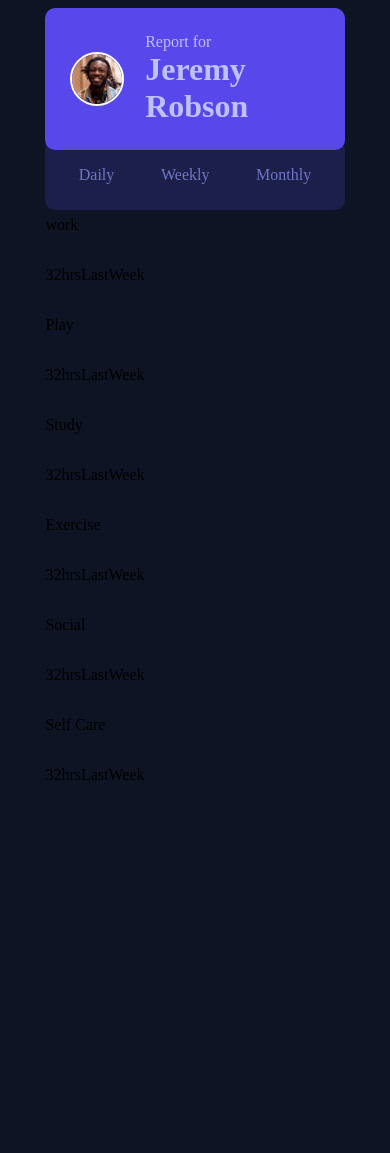
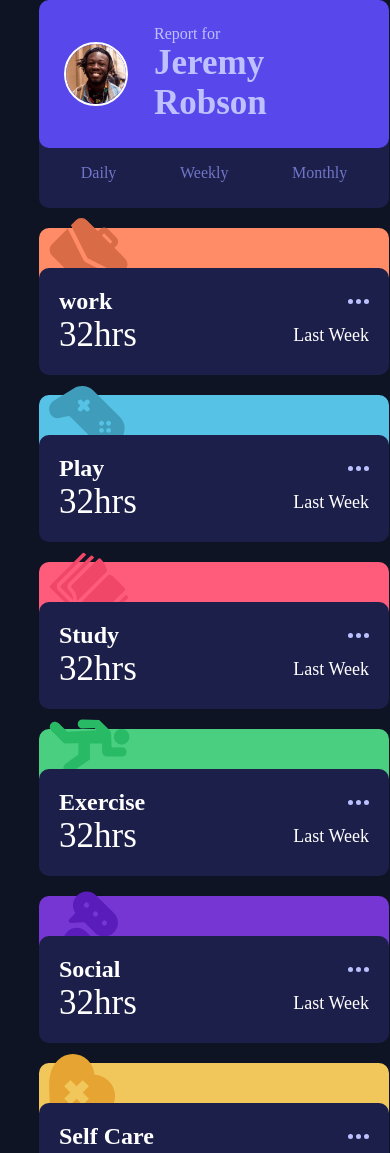
Before and after one commit to boarnerges/time-tracking-dashboard, a plain HTML site: page index.html in a window 390 px wide. Shown: the top 1153 px of the page. Before the commit the page ends 844 px from the top, so only its background shows below. Drawn offline with Linux system fonts and the light colour scheme.

Commit message:
desktop and mobile

```diff
--- a/index.html
+++ b/index.html
@@ -37,83 +37,115 @@
 
   <div class="container">
 
-  <div class="work">
-    <div class="backgound">
+  <div class="cont">
+
+    <div class="work">
+      <img class="icon" src="images/icon-work.svg" alt="icon-self-care">
+    </div>
+
+    <div class="background">
       <div class="flex">
-        <p>work</p>
-        <img src="" alt="">
+        <h2>work</h2>
+        <img src="images/icon-ellipsis.svg" alt="icon-ellipsis">
       </div>
-      <div class="flex">
+      <div class="flex_">
         <p>32hrs</p>
-        <p>LastWeek</p>
+        <p>Last Week</p>
       </div>
     </div>
   </div>
 
-  <div class="Play">
-    <div class="backgound">
+  <div class="cont">
+
+    <div class="play">
+      <img class="icon" src="images/icon-play.svg" alt="icon-self-care">
+    </div>
+
+    <div class="background">
       <div class="flex">
-        <p>Play</p>
-        <img src="" alt="">
+        <h2>Play</h2>
+        <img src="images/icon-ellipsis.svg" alt="">
       </div>
-      <div class="flex">
+      <div class="flex_">
         <p>32hrs</p>
-        <p>LastWeek</p>
+        <p>Last Week</p>
       </div>
     </div>
   </div>
 
-  <div class="Study">
-    <div class="backgound">
+  <div class="cont">
+
+    <div class="study">
+      <img class="icon" src="images/icon-study.svg" alt="icon-self-care">
+    </div>
+
+    <div class="background">
       <div class="flex">
-        <p>Study</p>
-        <img src="" alt="">
+        <h2>Study</h2>
+        <img src="images/icon-ellipsis.svg" alt="">
       </div>
-      <div class="flex">
+      <div class="flex_">
         <p>32hrs</p>
-        <p>LastWeek</p>
+        <p>Last Week</p>
       </div>
     </div>
   </div>
 
-  <div class="Exercise">
-    <div class="backgound">
+  <div class="cont">
+
+    <div class="exercise">
+      <img class="icon" src="images/icon-exercise.svg" alt="icon-self-care">
+    </div>
+
+    <div class="background">
       <div class="flex">
-        <p>Exercise</p>
-        <img src="" alt="">
+        <h2>Exercise</h2>
+        <img src="images/icon-ellipsis.svg" alt="">
       </div>
-      <div class="flex">
+      <div class="flex_">
         <p>32hrs</p>
-        <p>LastWeek</p>
+        <p>Last Week</p>
       </div>
     </div>
   </div>
 
-  <div class="Social">
-    <div class="backgound">
+  <div class="cont">
+
+    <div class="social">
+      <img class="icon" src="images/icon-social.svg" alt="icon-self-care">
+    </div>
+
+    <div class="background">
       <div class="flex">
-        <p>Social</p>
-        <img src="" alt="">
+        <h2>Social</h2>
+        <img src="images/icon-ellipsis.svg" alt="">
       </div>
-      <div class="flex">
+      <div class="flex_">
         <p>32hrs</p>
-        <p>LastWeek</p>
+        <p>Last Week</p>
       </div>
     </div>
   </div>
 
-  <div class="Self Care">
-    <div class="backgound">
+  <div class="cont">
+
+    <div class="self_care">
+      <img class="icon" src="images/icon-self-care.svg" alt="icon-self-care">
+    </div>
+
+    <div class="background">
       <div class="flex">
-        <p>Self Care</p>
-        <img src="" alt="">
+        <h2>Self Care</h2>
+        <img src="images/icon-ellipsis.svg" alt="">
       </div>
-      <div class="flex">
+      <div class="flex_">
         <p>32hrs</p>
-        <p>LastWeek</p>
+        <p>Last Week</p>
       </div>
     </div>
+
   </div>
+
 </div>
 </div>
 
--- a/style.css
+++ b/style.css
@@ -31,17 +31,20 @@
     flex-direction: column;
     width: 80%;
 
+
 }
 body{
     background-color: hsl(226, 43%, 10%);
     display:flex;
     justify-content: center;
     align-items: center;
+    min-height: 100vh;
+    margin: 0 auto;
 }
 .header{
     margin: 0 auto;
-    padding-radius: 10px;
-    /* position: absolute; */
+    border-radius: 10px;
+    width: 350px;
 }
 
 .profile{
@@ -52,12 +55,9 @@ body{
     background-color:  hsl(246, 80%, 60%);
     padding: 25px;
     border-radius: 10px;
-    /* position: absolute */
-
 }
 
 .profile > img{
-    /* transform: scale(0.3); */
     border: 2.5px solid white;
     border-radius: 50%;
     width: 20%;
@@ -72,6 +72,10 @@ body{
     color:  hsl(236, 100%, 87%);
 }
 
+h1{
+    font-size: 35px;
+}
+
 .opt{
     display: flex;
     background-color:  hsl(235, 46%, 20%);
@@ -81,8 +85,163 @@ body{
     z-index: -1;
     position: relative;
     padding: 10px;
+    border-radius: 0 0 10px 10px;
+}
+
+.container{
+    margin: 0 auto;
+
+}
+
+.cont{
+    width: 350px;
+}
+
+.work{
+    margin-top: 30px;
+    background-color: hsl(15, 100%, 70%);
     border-radius: 10px;
+    height: 70px;
 }
-.container{
-    width: 80%;
+
+.flex,
+.flex_{
+    display: flex;
+    justify-content: space-between;
+    align-items: center;
 }
+
+.flex h2{
+    color: white;
+    margin: 0;
+    padding: 0;
+}
+
+.flex p{
+    color: white;
+    margin: 0;
+    padding: 0;
+}
+
+.flex_ p:first-child {
+    color: white;
+    font-size: 35px;
+    margin: 0;
+    padding: 0;
+}
+
+.flex_ p:last-child {
+    color: white;
+    font-size: 18px;
+    margin: 0;
+    padding: 0;
+}
+
+.play{
+    margin-top: 20px;
+    background-color: hsl(195, 74%, 62%);
+    border-radius: 10px;
+    height: 70px;
+}
+
+
+.study{
+    margin-top: 20px;
+    background-color: hsl(348, 100%, 68%);
+    border-radius: 10px;
+    height: 70px;
+}
+
+
+.exercise{
+    margin-top: 20px;
+    background-color: hsl(145, 58%, 55%);
+    border-radius: 10px;
+    height: 70px;
+}
+
+
+.social{
+    margin-top: 20px;
+    background-color: hsl(264, 64%, 52%);
+    border-radius: 10px;
+    height: 70px;
+
+}
+
+
+.self_care{
+    margin-top: 20px;
+    background-color: hsl(43, 84%, 65%);
+    border-radius: 10px;
+    height: 70px;
+}
+
+.icon{
+    z-index: 1;
+    right: -10px;
+    top: -10px;
+    width: inherit;
+    position: relative;
+
+}
+
+.background{
+    background-color:  hsl(235, 46%, 20%);
+    padding: 20px;
+    margin-top: -30px;
+    border-radius: 10px;
+    position: relative;
+    z-index: 2;
+}
+
+@media (min-width: 768px){
+
+    .wrapper{
+        width: 70%;
+        flex-direction: row;
+        gap: 30px;
+
+    }
+    .header{
+        min-width: 350px;
+    }
+
+    .profile{
+        flex-direction: column;
+        align-items: flex-start
+    }
+
+    .profile > img{
+        border: 2.5px solid white;
+        border-radius: 50%;
+        width: 30%;
+
+    }
+
+    .name{
+        margin: 40px 0;
+    }
+    .container{
+        display: flex;
+        flex-wrap: wrap;
+        gap: 30px;
+    }
+
+    .opt{
+        flex-direction: column;
+        padding: 20px;
+    }
+
+    .flex_{
+        flex-direction: column;
+        align-items: flex-start;
+        margin: 20px 0;
+    }
+
+    .cont > div{
+        margin: 0;
+    }
+
+
+}
```
